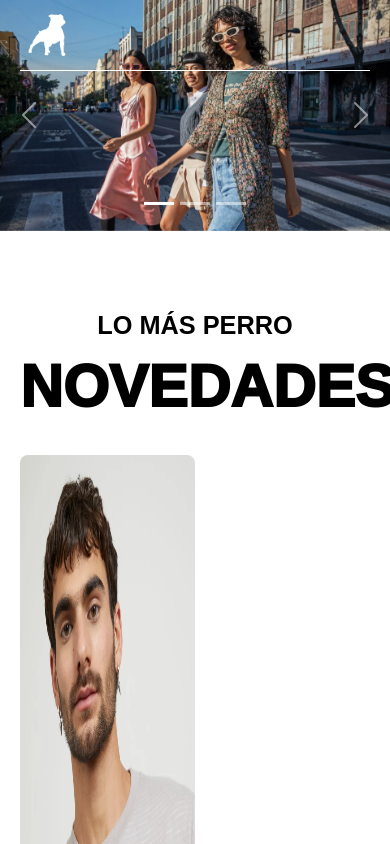
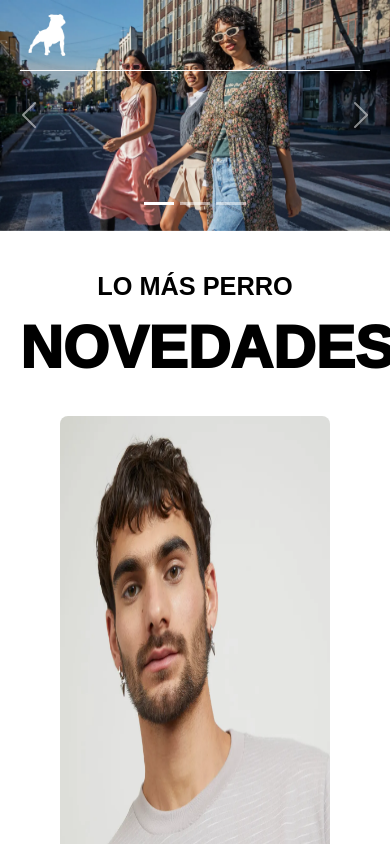
Before and after one commit to oscarvasquez28/Interfaz-Cuidado-con-el-perro, a React (Vite) app in the folder FrontEnd/: page / in a window 390 px wide. Shown: the top 844 px of the page. Built offline with nearby package versions, Linux system fonts and the light colour scheme; a web font is replaced by a local one.

Commit message:
Cambios estéticos
Se modificó el margén para mejor tamaño

```diff
--- a/FrontEnd/src/Pages/Dashboard.css
+++ b/FrontEnd/src/Pages/Dashboard.css
@@ -12,7 +12,7 @@
    /* Opcional: Establece un ancho máximo para el contenedor principal */
   margin: 0 auto; /* Centra el contenedor horizontalmente */
   padding: 20px;
-  margin-top: 44px;
+  margin-top: 5px;
 }
 
 /* Post.css */
@@ -44,6 +44,18 @@
   margin-bottom: 10px;
 } */
 
+
+  /*Esto es para que el post tenga un width del 100% en Post.jsx*/
+@media screen and (max-width: 830px) {
+
+  .posts-container div{
+    width: calc(100% - 40px);
+    /* margin: 0px 20px; */
+    margin-left: 20px;
+    margin-right: 20px;
+  }
+}
+
 @keyframes App-logo-spin {
   from {
     transform: rotate(0deg);
--- a/FrontEnd/src/Pages/Dashboard.jsx
+++ b/FrontEnd/src/Pages/Dashboard.jsx
@@ -48,7 +48,7 @@ function Dashboard() {
           <Post imagen={Esponja} imagenHover={Esponja2} articulo="Playera Manga Larga Estampado Bob Esponja" precio={199.00} color="MULTICOLOR"/>
           <Post imagen={Goku} imagenHover={Goku2} articulo="Playera Estampado Licencia" precio={89.90} color="ESTAMPADO"/>
           <Post imagen={Vegeta} imagenHover={Vegeta2} articulo="Playera Vegeta Saiyan" precio={159.00} color="NEGRO"/>
-          <Post imagen={Estampado} imagenHover={Estampado2} articulo="Playera Básica Estampado Dibujos en Toda la Prenda" precio={109.00} color="BLANCO"/>
+          <Post imagen={Estampado} imagenHover={Estampado2} articulo="Playera Básica Estampado Dibujos" precio={109.00} color="BLANCO"/>
           <Post imagen={Smile} imagenHover={Smile2} articulo="Playera Manga Corta Estampada" precio={89.00} color="ESTAMPADO"/>
 
         </div>
```
